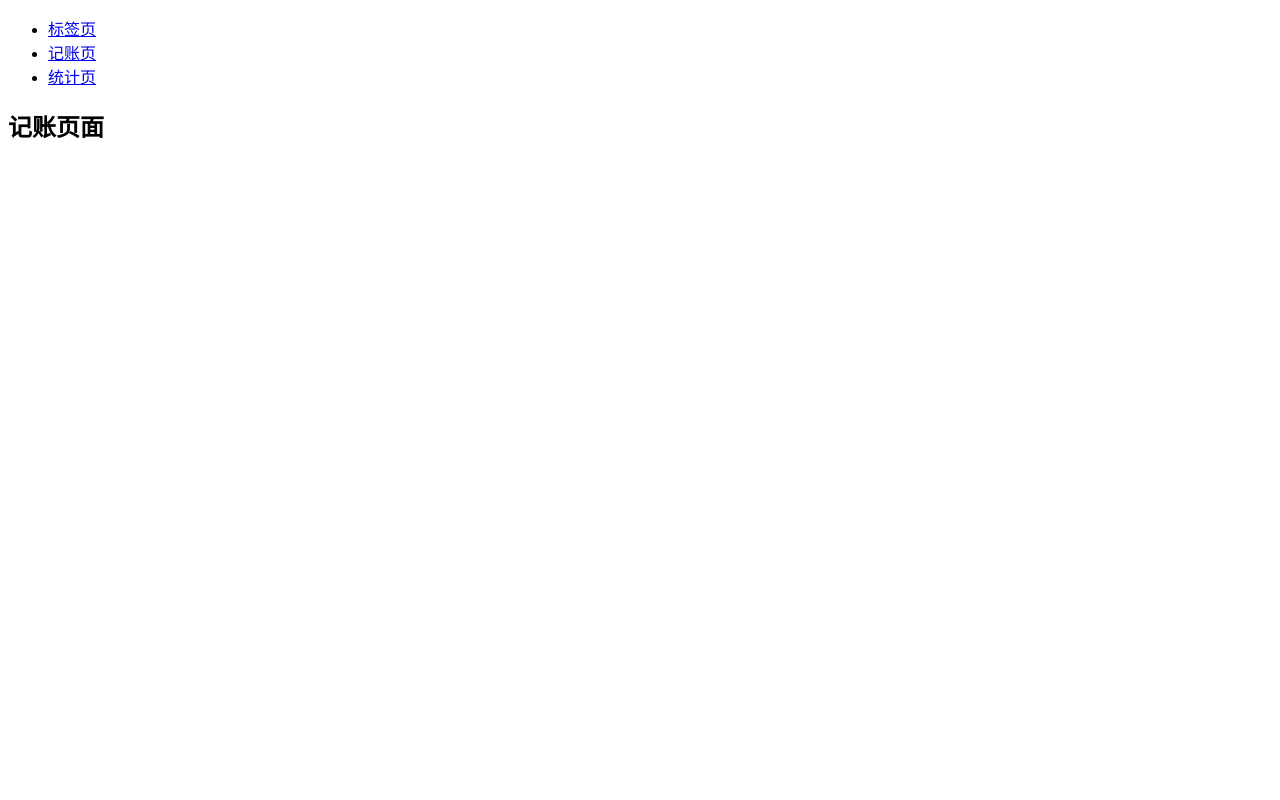
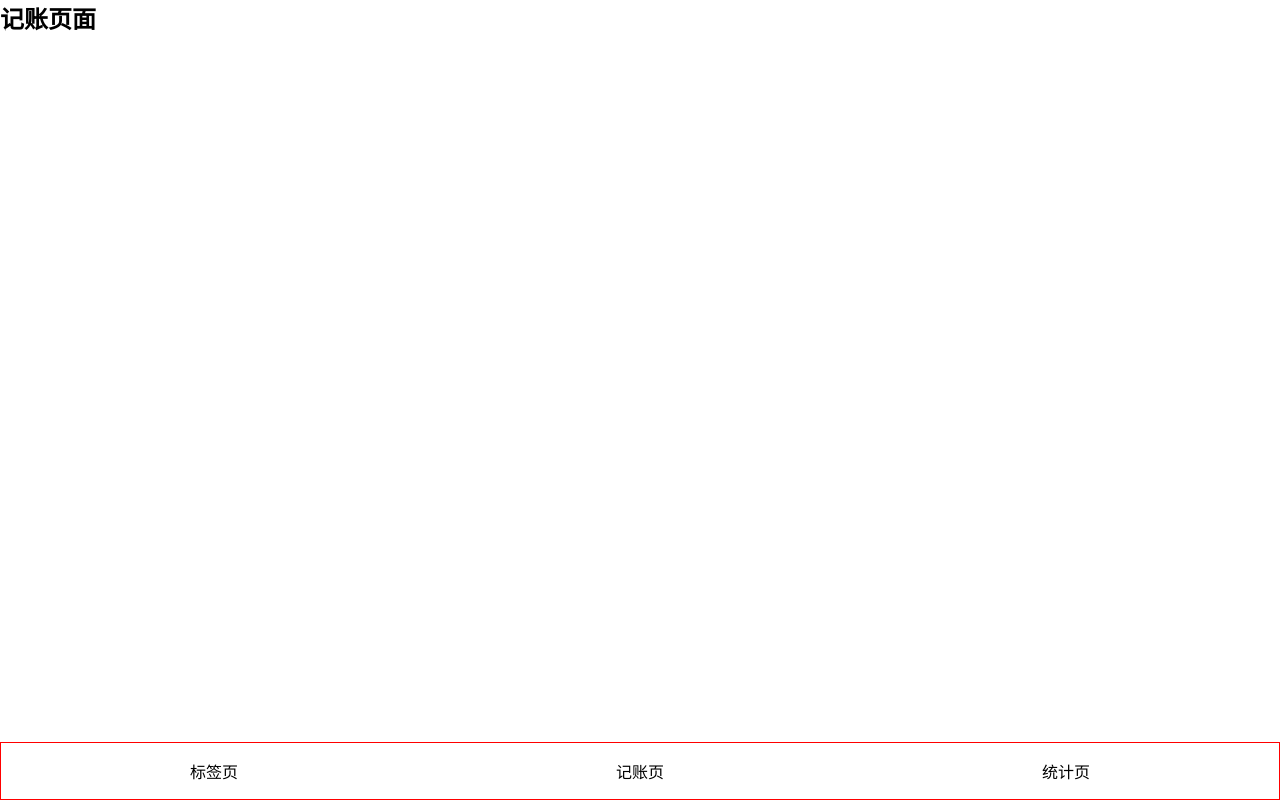
Before and after one commit to abstain23/react-count-money, a React (Create React App) app: page /#/money in a window 1280 px wide. Built offline with nearby package versions, Linux system fonts and the light colour scheme.

Commit message:
完成基本布局

```diff
--- a/src/App.tsx
+++ b/src/App.tsx
@@ -8,26 +8,34 @@ import {
   Redirect
 } from "react-router-dom";
 
+const Wrapper = styled.div`
+height:100vh;
+display: flex;
+flex-direction:column;
+`
+
+const Main = styled.div`
+flex-grow:1;
+overflow:auto;
+`
+
+const Nav = styled.nav`
+border:1px solid red;
+> ul {
+  display:flex;
+  > li {
+    flex:1;
+    text-align:center;
+    padding:16px;
+  }
+}
+`
+
 export default function App() {
   return (
     <Router>
-      <div>
-        <nav>
-          <ul>
-            <li>
-              <Link to="/tags">标签页</Link>
-            </li>
-            <li>
-              <Link to="/money">记账页</Link>
-            </li>
-            <li>
-              <Link to="/statistics">统计页</Link>
-            </li>
-          </ul>
-        </nav>
-
-        {/* A <Switch> looks through its children <Route>s and
-            renders the first one that matches the current URL. */}
+      <Wrapper>
+        <Main>
         <Switch>
           <Route path="/tags">
             <Tags />
@@ -43,7 +51,21 @@ export default function App() {
             <NoMatch />
           </Route>
         </Switch>
-      </div>
+        </Main>
+        <Nav>
+          <ul>
+            <li>
+              <Link to="/tags">标签页</Link>
+            </li>
+            <li>
+              <Link to="/money">记账页</Link>
+            </li>
+            <li>
+              <Link to="/statistics">统计页</Link>
+            </li>
+          </ul>
+        </Nav>
+      </Wrapper>
     </Router>
   );
 }
--- /dev/null
+++ b/src/index.scss
@@ -0,0 +1,14 @@
+@import-normalize;
+
+*, *::before, *::after {
+    margin: 0;
+    padding: 0;
+    box-sizing: border-box;
+}
+ul,li {
+    list-style: none;
+}
+a {
+    text-decoration: none;
+    color: inherit;
+}
--- a/src/index.tsx
+++ b/src/index.tsx
@@ -1,7 +1,7 @@
 import React from 'react';
 import ReactDOM from 'react-dom';
 import App from './App';
-
+import 'index.scss'
 
 ReactDOM.render(
   <React.StrictMode>
```
Also changed, not shown: curry.js (added, +70 -0 lines), 1 other file (tests, documents, lock files or other folders).
